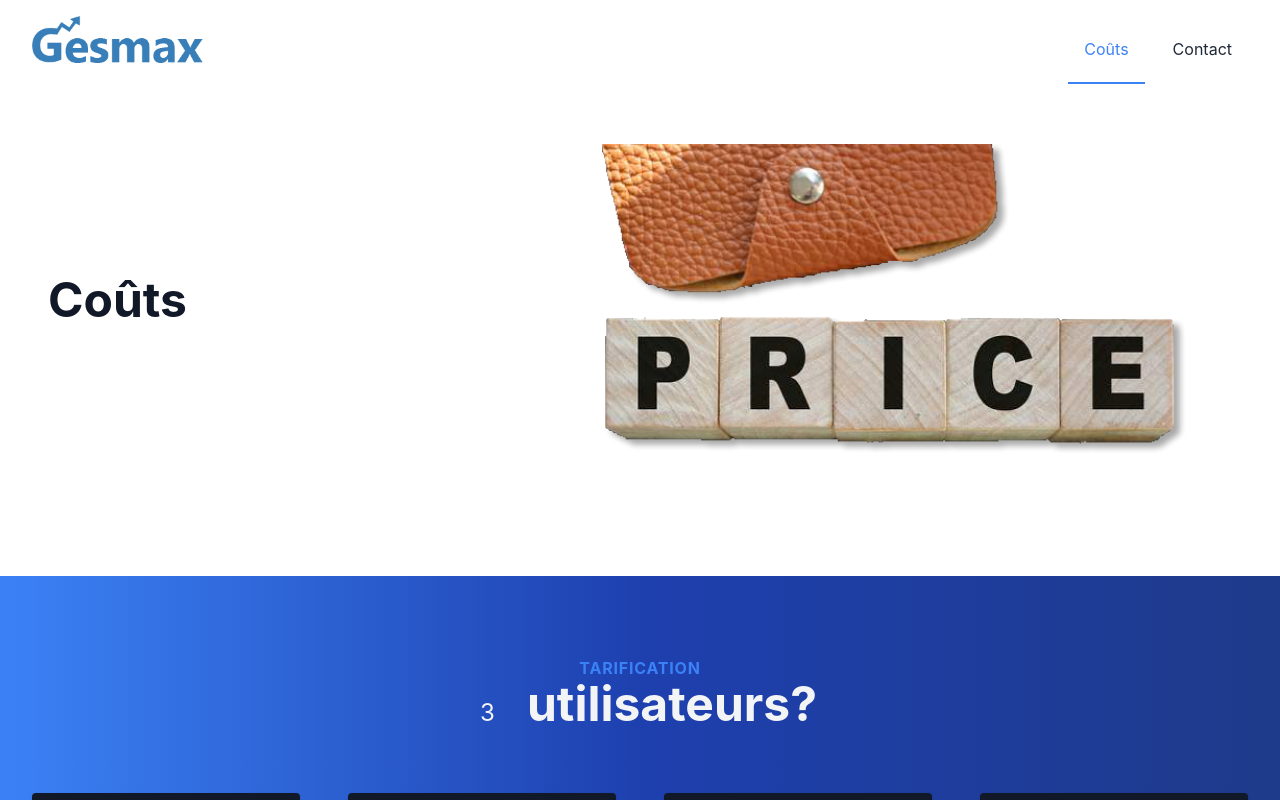
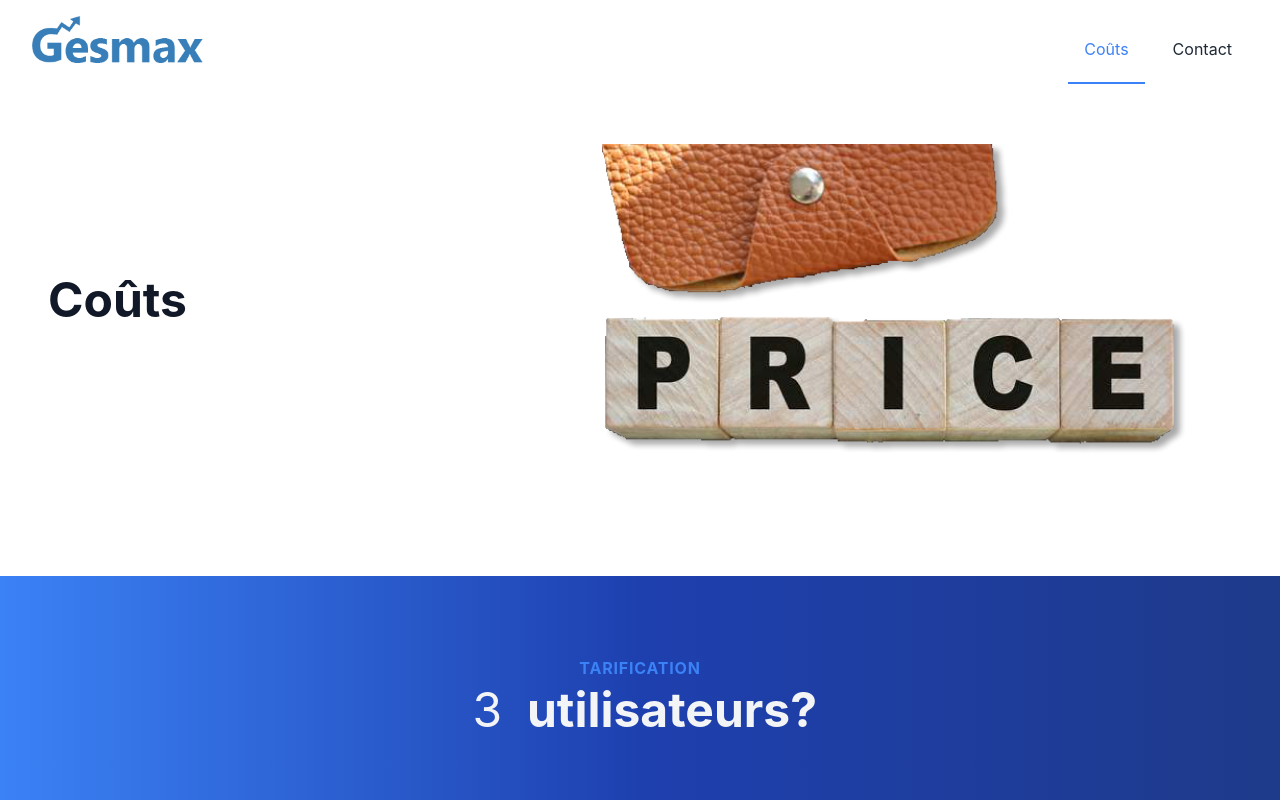
Before and after one commit to kamicodaxe/gesmax.web, a Next.js app: page /pricing in a window 1280 px wide. Shown: the top 800 px of the page. Built offline with nearby package versions, Linux system fonts and the light colour scheme; no server answers.

Commit message:
Update pricing Layout

```diff
--- a/components/ui/pricing/index.tsx
+++ b/components/ui/pricing/index.tsx
@@ -47,7 +47,7 @@ const PricingComponent: NextPage<Props> = ({ }) => {
 			<div className="container max-w-7xl px-4 mx-auto">
 				<div className="max-w-2xl mx-auto mb-16 text-center">
 					<span className="font-bold tracking-wider uppercase text-primary">{strings.pricingTitle}</span>
-					<p className='text-2xl'>
+					<p className='text-2xl lg:text-5xl'>
 						<input
 							className='bg-transparent w-16 text-center'
 							type="number"
@@ -56,7 +56,7 @@ const PricingComponent: NextPage<Props> = ({ }) => {
 							min={3}
 							max={200}
 						/>
-						<h2 className="font-bold lg:text-5xl inline-block">{strings.usersQuestion}</h2>
+						<h2 className="font-bold inline-block">{strings.usersQuestion}</h2>
 					</p>
 				</div>
 
```
